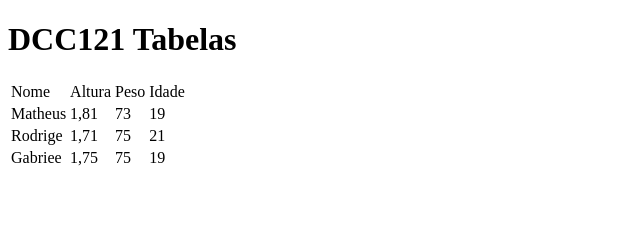
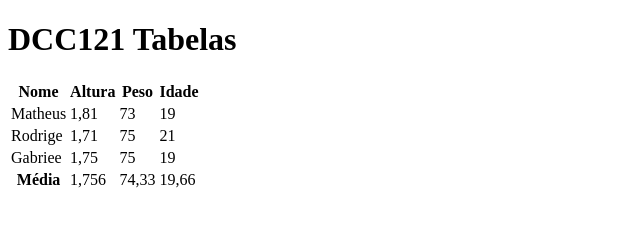
Before and after one commit to ufjf-dcc121/ufjf-dcc121-2022-1-atv2-MatGod135, a plain HTML site: page tabela.html in a window 1280 px wide. Shown: the whole page, without its empty margins (0-640 px from the left). Drawn offline with Linux system fonts and the light colour scheme.

Commit message:
organizar tabela

```diff
--- a/tabela.html
+++ b/tabela.html
@@ -10,12 +10,15 @@
     <h1>DCC121 Tabelas</h1>
 
     <table>
+        <thead>
             <tr>
-			<td> Nome </td>
-			<td> Altura </td>
-			<td> Peso </td>
-			<td> Idade</td>
+                <th> Nome </th>
+                <th> Altura </th>
+                <th> Peso </th>
+                <th> Idade </th>
             </tr>
+        </thead>
+        <tbody>
             <tr>
                 <td> Matheus</td>
                 <td> 1,81 </td>
@@ -34,6 +37,15 @@
                 <td> 75 </td>
                 <td> 19 </td>
             </tr>
+        </tbody>
+        <tfoot>
+            <tr>
+                <th>Média</th>
+                <td>1,756</td>
+                <td>74,33</td>
+                <td>19,66</td>
+            </tr>
+        </tfoot>
 	</table>
 
 </body>
```
Lines whose indentation alone changed are shown as unchanged.
